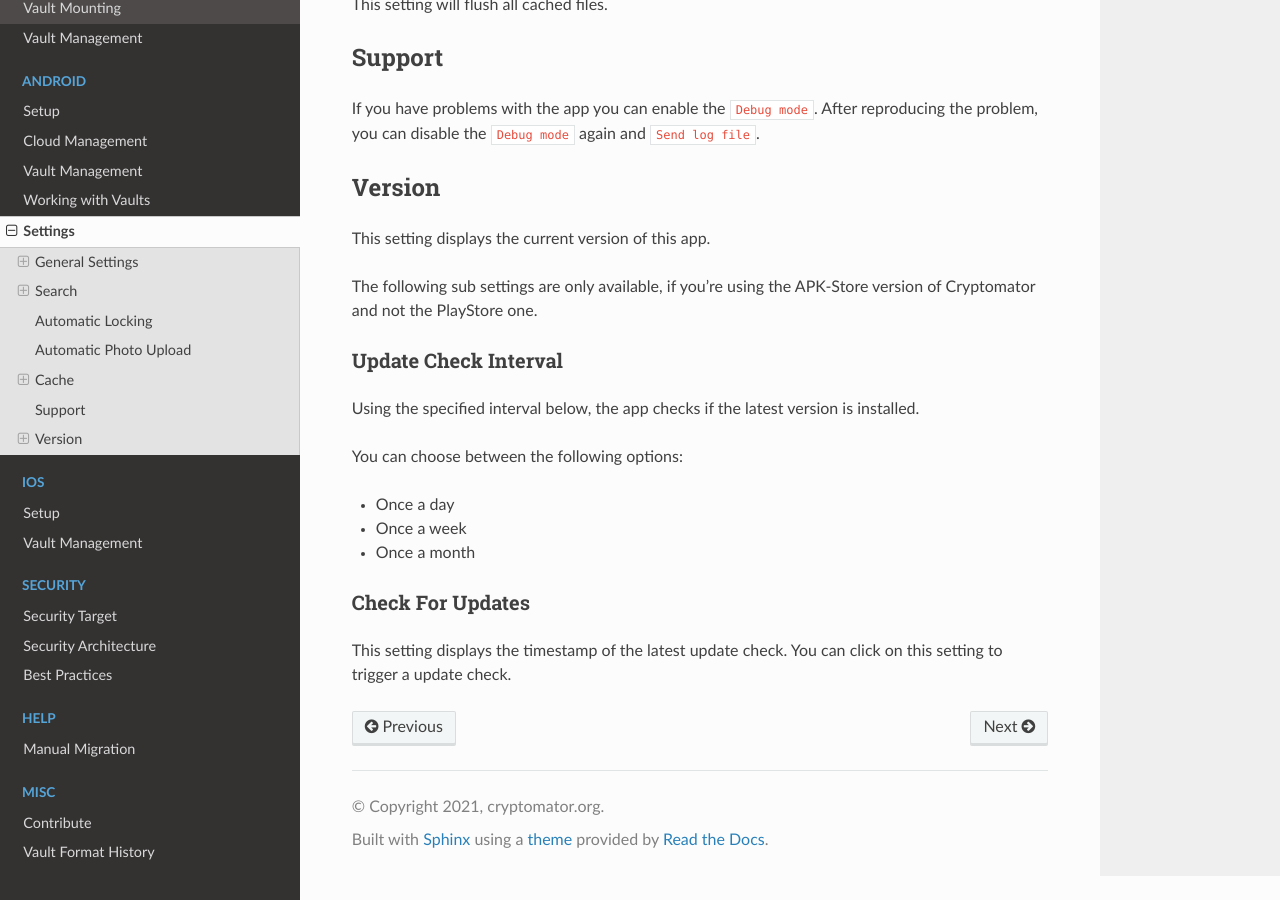
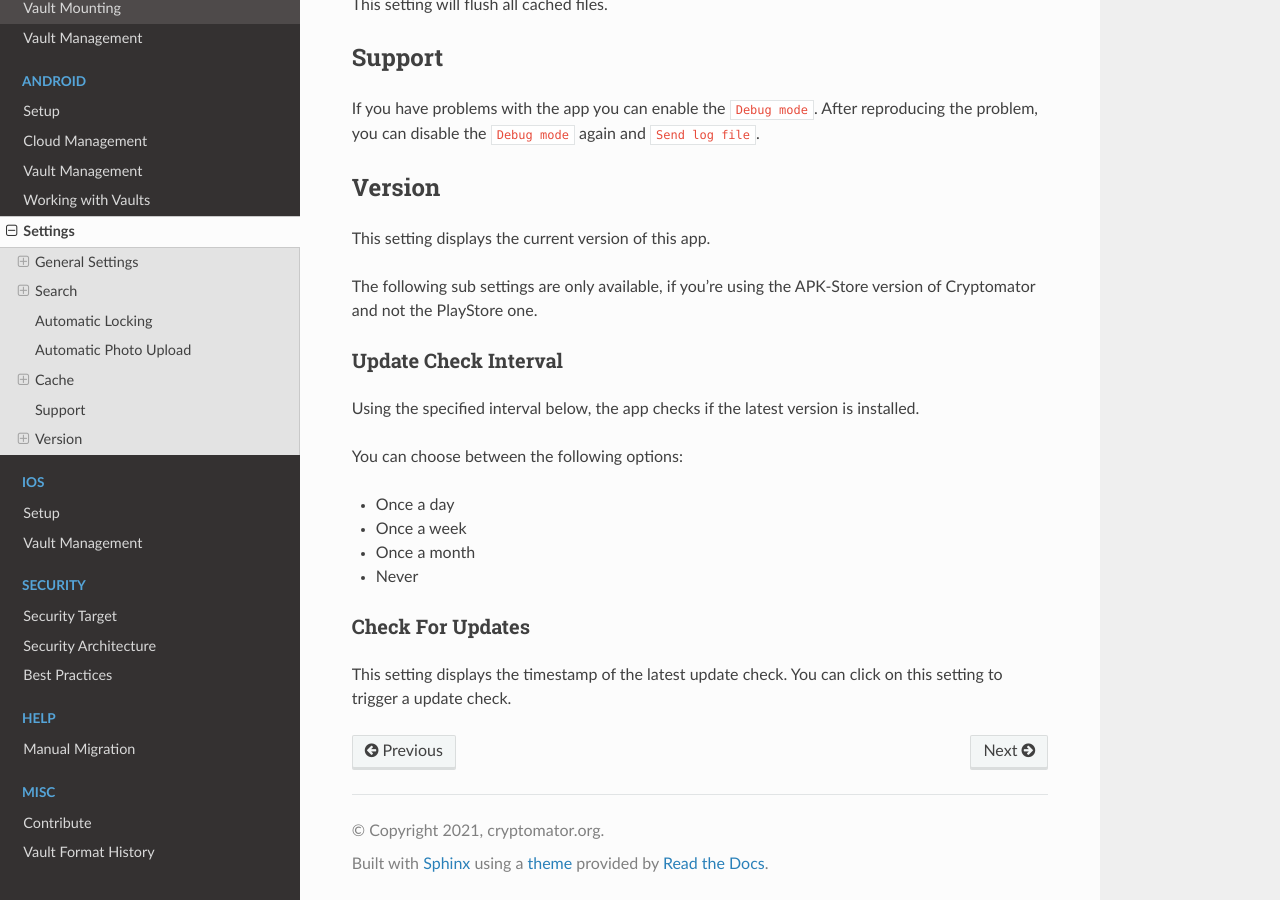
Before and after one commit to cryptomator/docs, a Sphinx documentation site: the page built from source/android/settings.rst, in a window 1280 px wide and 900 px high, scrolled down 8779 px. Built offline with Sphinx 7.4.7 and the Read the Docs theme 2.0.0, drawn with Linux system fonts in a browser that asks for light colours.

Commit message:
Add further options to Android's Update Check Interval

```diff
--- a/source/android/settings.rst
+++ b/source/android/settings.rst
@@ -262,6 +262,7 @@ You can choose between the following options:
 * Once a day
 * Once a week
 * Once a month
+* Never
 
 .. _android/settings/check-for-updates:
 
```
